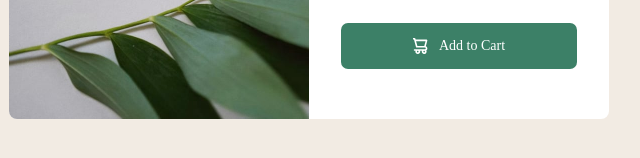
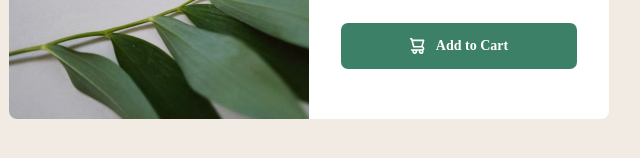
Before and after one commit to efano-dev/vanilla-product-preview-card-component, a plain HTML site: page index.html in a window 1280 px wide. Shown: the part 506-664 px from the top of the page, 331-971 px from the left. Drawn offline with Linux system fonts and the light colour scheme; a web font is replaced by a local one.

Commit message:
Fixed Card Button to have a Bold Text

```diff
--- a/styles/style.css
+++ b/styles/style.css
@@ -101,6 +101,7 @@ main {
     display: flex;
     justify-content: center;
     align-items: center;
+    font-weight: var(--fw-bold);
     color: var(--color-white);
     text-decoration: none;
     background-color: var(--color-green-500);
```
